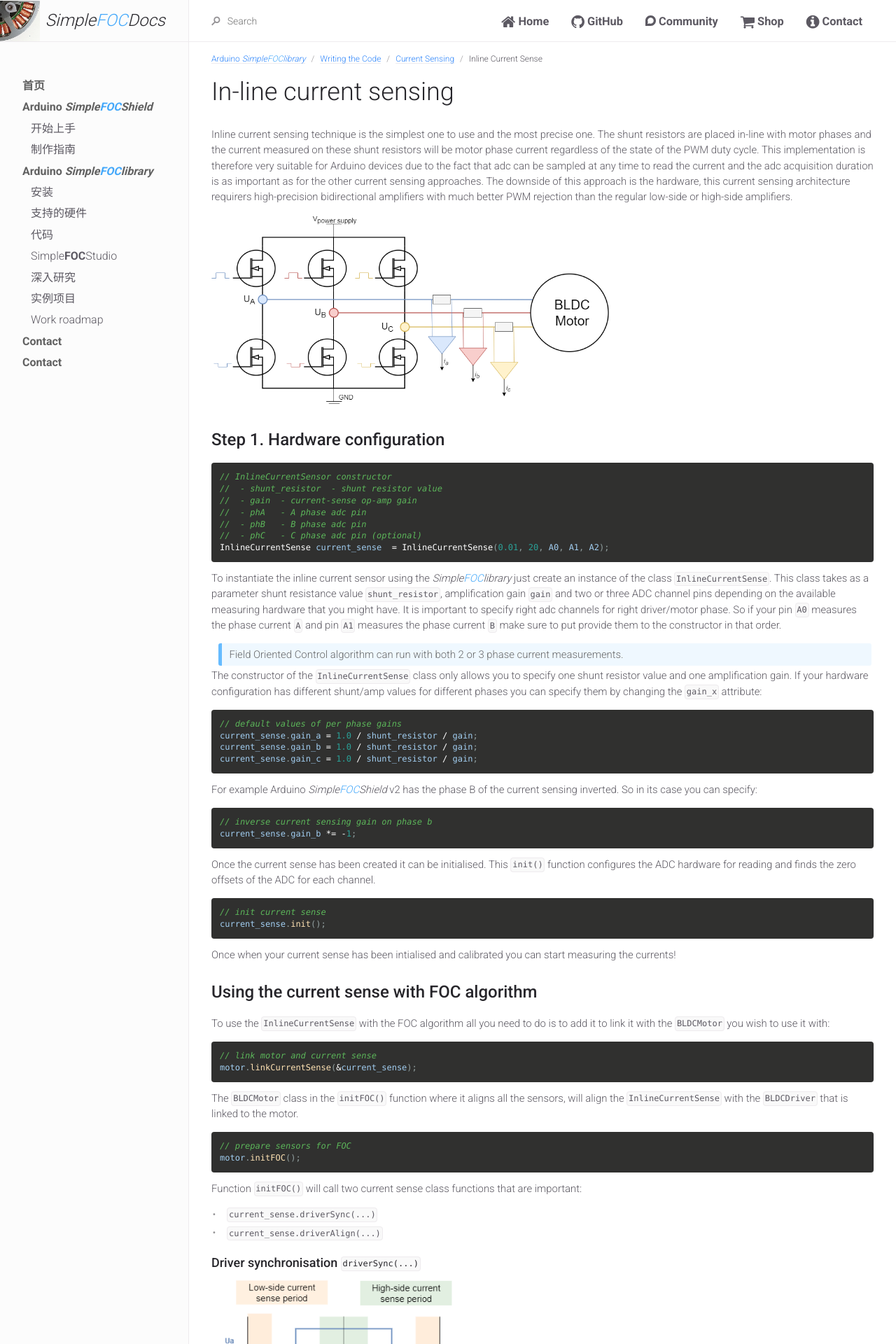
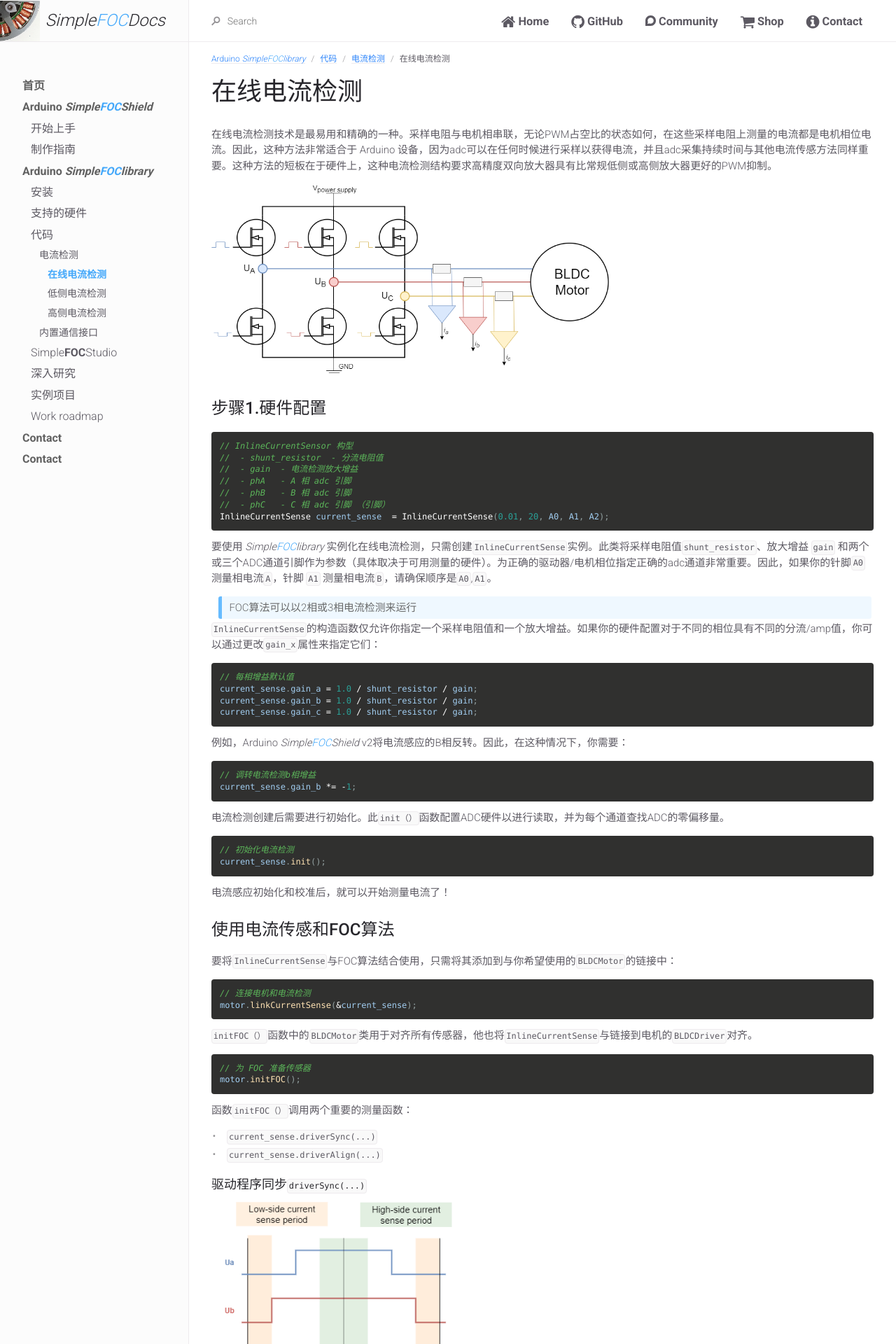
Before and after one commit to simplefoc/docs_chinese, a Jekyll site: the page built from docs/simplefoc_library/code/current_sense/inline.md, in a window 1280 px wide. Shown: the top 1920 px of the page at 70% size. Built offline with Jekyll 4.4.1, drawn with Linux system fonts in a browser that asks for light colours; some of the changed text lies outside the part shown.

Commit message:
code current sense title

````diff
--- a/docs/simplefoc_library/code/current_sense/inline.md
+++ b/docs/simplefoc_library/code/current_sense/inline.md
@@ -1,163 +1,179 @@
 ---
 layout: default
-title: Inline Current Sense
+title: 在线电流检测
 nav_order: 1
 permalink: /inline_current_sense
-parent: Current Sensing
-grand_parent: Writing the Code
+parent: 电流检测
+grand_parent: 代码
 grand_grand_parent: Arduino <span class="simple">Simple<span class="foc">FOC</span>library</span>
 ---
 
-# In-line current sensing
+# 在线电流检测
 
-Inline current sensing technique is the simplest one to use and the most precise one. The shunt resistors are placed in-line with motor phases and the current measured on these shunt resistors will be motor phase current regardless of the state of the PWM duty cycle. This implementation is therefore very suitable for Arduino devices due to the fact that adc can be sampled at any time to read the current and the adc acquisition duration is as important as for the other current sensing approaches. The downside of this approach is the hardware, this current sensing architecture requirers high-precision bidirectional amplifiers with much better PWM rejection than the regular low-side or high-side amplifiers.
+在线电流检测技术是最易用和精确的一种。采样电阻与电机相串联，无论PWM占空比的状态如何，在这些采样电阻上测量的电流都是电机相位电流。因此，这种方法非常适合于 Arduino 设备，因为adc可以在任何时候进行采样以获得电流，并且adc采集持续时间与其他电流传感方法同样重要。这种方法的短板在于硬件上，这种电流检测结构要求高精度双向放大器具有比常规低侧或高侧放大器更好的PWM抑制。
 
 <img src="extras/Images/in-line.png" class="width60">
 
-## Step 1. Hardware configuration
+## 步骤1.硬件配置
 
 ```cpp
-// InlineCurrentSensor constructor
-//  - shunt_resistor  - shunt resistor value
-//  - gain  - current-sense op-amp gain
-//  - phA   - A phase adc pin
-//  - phB   - B phase adc pin
-//  - phC   - C phase adc pin (optional)
+// InlineCurrentSensor 构型
+//  - shunt_resistor  - 分流电阻值
+//  - gain  - 电流检测放大增益
+//  - phA   - A 相 adc 引脚
+//  - phB   - B 相 adc 引脚
+//  - phC   - C 相 adc 引脚 （引脚）
 InlineCurrentSense current_sense  = InlineCurrentSense(0.01, 20, A0, A1, A2);
 ```
-To instantiate the inline current sensor using the <span class="simple">Simple<span class="foc">FOC</span>library</span> just create an instance of the class `InlineCurrentSense`. This class takes as a parameter shunt resistance value `shunt_resistor`, amplification gain `gain` and two or three ADC channel pins depending on the available measuring hardware that you might have. It is important to specify right adc channels for right driver/motor phase. So if your pin `A0` measures the phase current `A` and pin `A1` measures the phase current `B` make sure to put provide them to the constructor in that order.
+要使用 <span class="simple">Simple<span class="foc">FOC</span>library </span>实例化在线电流检测，只需创建`InlineCurrentSense`实例。此类将采样电阻值`shunt_resistor`、放大增益 `gain` 和两个或三个ADC通道引脚作为参数（具体取决于可用测量的硬件）。为正确的驱动器/电机相位指定正确的adc通道非常重要。因此，如果你的针脚`A0`测量相电流`A`，针脚 `A1` 测量相电流`B`，请确保顺序是`A0`,`A1`。
 
 <blockquote class="info">
-Field Oriented Control algorithm can run with both 2 or 3 phase current measurements.
+FOC算法可以以2相或3相电流检测来运行
 </blockquote>
 
-The constructor of the `InlineCurrentSense` class only allows you to specify one shunt resistor value and one amplification gain. If your hardware configuration has different shunt/amp values for different phases you can specify them by changing the `gain_x` attribute:
+`InlineCurrentSense`的构造函数仅允许你指定一个采样电阻值和一个放大增益。如果你的硬件配置对于不同的相位具有不同的分流/amp值，你可以通过更改`gain_x`属性来指定它们：
+
 ```cpp
-// default values of per phase gains
+// 每相增益默认值
 current_sense.gain_a = 1.0 / shunt_resistor / gain;
 current_sense.gain_b = 1.0 / shunt_resistor / gain;
 current_sense.gain_c = 1.0 / shunt_resistor / gain;
 ```
 
-For example  Arduino <span class="simple">Simple<span class="foc">FOC</span>Shield</span> v2 has the phase B of the current sensing inverted. So in its case you can specify:
+例如，Arduino <span class="simple">Simple<span class="foc">FOC</span>Shield </span>v2将电流感应的B相反转。因此，在这种情况下，你需要：
+
 ```cpp
-// inverse current sensing gain on phase b
+// 调转电流检测b相增益
 current_sense.gain_b *= -1;
 ```
 
-Once the current sense has been created it can be initialised. This `init()` function configures the ADC hardware for reading and finds the zero offsets of the ADC for each channel.
+电流检测创建后需要进行初始化。此`init（）`函数配置ADC硬件以进行读取，并为每个通道查找ADC的零偏移量。
+
 ```cpp
-// init current sense
+// 初始化电流检测
 current_sense.init();
 ```
-Once when your current sense has been intialised and calibrated you can start measuring the currents!
+电流感应初始化和校准后，就可以开始测量电流了！
 
-## Using the current sense with FOC algorithm
-To use the `InlineCurrentSense` with the FOC algorithm all you need to do is to add it to link it with the `BLDCMotor` you wish to use it with:
+## 使用电流传感和FOC算法
+要将`InlineCurrentSense`与FOC算法结合使用，只需将其添加到与你希望使用的`BLDCMotor`的链接中：
+
 ```cpp
-// link motor and current sense
+// 连接电机和电流检测
 motor.linkCurrentSense(&current_sense);
 ```
-The `BLDCMotor` class in the `initFOC()` function where it aligns all the sensors, will align the `InlineCurrentSense` with the `BLDCDriver` that is linked to the motor.
+`initFOC（）`函数中的`BLDCMotor`类用于对齐所有传感器，他也将`InlineCurrentSense`与链接到电机的`BLDCDriver`对齐。
+
 ```cpp
-// prepare sensors for FOC
+// 为 FOC 准备传感器
 motor.initFOC();
 ```
-Function `initFOC()` will call two current sense class functions that are important:
+函数`initFOC（）`调用两个重要的测量函数：
+
 - `current_sense.driverSync(...)`
 - `current_sense.driverAlign(...)`
 
-### Driver synchronisation `driverSync(...)`
+### 驱动程序同步`driverSync(...)`
 <img src="extras/Images/comparison_cs.png" class="width40">
 
-Since the Inline current sensing technique does not require triggering of particular events for ADC acquisition the `driverSync()` function does nothing really. This function will be very ipmportant for low-side and high-side current sensing as shown on the figure above.
+由于在线电流检测技术不需要触发ADC采集的事件，`driverSync（）`函数实际上什么都不做。如上图所示，此功能对于低侧和高侧电流感应非常重要。
 
-### Alignment with the motor phases `driverAlign(...)`
+### 与电机相位对齐 `driverAlign(...)`
 
-The alignment is done by calling the function:
+通过调用以下函数完成对齐：
 ```cpp
 current_sense.driverAlign(&driver, voltage_sensor_align);
 ```
-This function applies using the driver instance applies the voltage to each of the phases and checks if the measured currents correspond to the directions of the applied voltages.
-This alignment procedure is able to correct for:
-- Incorrect order of adc pins
-- Incorrect gain sign
+此函数用于向电机的每一相施加电压，而后检查所检测的电流是否与所施加的电压方向相对应。此函数可以纠正：
 
-If [monitoring](monitoring) is enabled for the motor during the `initFOC` the monitor will display the alignment status:
- - `0` - fail
- - `1` - success and nothing changed
- - `2` - success but pins reconfigured
- - `3` - success but gains inverted
- - `4` - success but pins reconfigured and gains inverted
+- 不正确的adc引脚顺序
+- 不正确的增益（正或负）
 
+如果在`initFOC`期间为电机启用 [monitoring](monitoring) ，监控器将显示对齐状态：
 
-If you are sure in your configuration and if you wish to skip the alignment procedure you can specify set the `skip_align` flag before calling `motor.initFOC()`:
+ - `0` - 失败
+ - `1` - 成功了，且没有改变其他配置
+ - `2` - 成功，但引脚重新配置
+ - `3` - 成功，但增益相反
+ - `4` - 成功，但引脚重新配置且增益相反
+
+如果你在配置中确定并且希望跳过对齐过程，则可以指定在调用`motor.initFOC()`之前设置 `skip_align` 标志位：
+
 ```cpp
-// skip alignment procedure
+// 跳过校准过程
 current_sense.skip_align = true;
 ```
 
-For example  Arduino <span class="simple">Simple<span class="foc">FOC</span>Shield</span> v2, you would have a code similar to this:
+
+
+例如，Arduino <span class="simple">simple<span class="foc">foc</span>Shield </span>v2，你的代码类似：
+
 ```cpp
-// invert phase b gain
+// 调转b相增益
 current_sense.gain_b *=-1;
-// skip alignment
+// 跳过校准
 current_sense.skip_align = true;
 ...
-// align all sensors
+// 校准所有传感器
 motor.initFOC();
 ```
 
 
-## Standalone current sense
+## 独立电流检测
 
-To use your inline current sensor as a stand-alone sensor after you have configured the hardware and calibrated it you can read the phase currents by calling:
+配置硬件并校准后，要把在线电流检测用作独立传感器，可以通过调用以下命令读取相位电流：
 ```cpp
 PhaseCurrent_s  current = current_sense.getPhaseCurrents();
 ```
 This function returns the `PhaseCurrent_s` structure that which has three variables `a`, `b` and `c`. So you can print them out for example;
+
+此函数返回的结构体`PhaseCurrent_s`包括`a`, `b` 和 `c`三个变量。例如，你可以把它们打印出来；
+
 ```cpp
 Serial.println(current.a);
 Serial.println(current.b);
-Serial.println(current.c); // 0 if only two currents mode
+Serial.println(current.c); // 仅使用两相电流测量值，返回0
 ```
-If you are using only two phase current measurements in your `InlineCurrentSense`, it will return the third current `current.c` equal to 0.
+如果在`InlineCurrentSense`中仅使用两相电流测量值，则它将返回等于0的第三个电流 `current.c` 。
 
-Sometimes the phase currents are hard to interpret, therefore this current sense class enables you to read the transformed current vector magnitude. The absolute DC current the motor is drawing.
+有时相位电流很难解释，而电流检测能够直观的读取转换后的电流矢量幅值。电机所消耗的绝对直流电流。
 ```cpp
 float current_mag = current_sense.getDCCurrent();
 ```
 
-Futhermore if you have an access to the position sensor of the motor connected to the driver you can get signed value of the DC current the motor is drawing by providing it to the `getDCCurrent` method.
+此外，如果你可以访问与驱动器链接的电机位置传感器，则可以通过将其提供给`getDCCurrent`，获得电机正在消耗的直流电流的值。
+
 ```cpp
 float current = current_sense.getDCCurrent(motor_electrical_angle);
 ```
 
-Finally if you have the access to the motor position sensor you current sense class will be able to tell you the FOC currents D and Q that your motor is drawing.
+最后，如果你可以访问电机位置传感器，你的电流检测类将能够告知电机当前的FOC的Q电流和Q电流。
 ```cpp
 DQCurrent_s current = current_sense.getFOCCurrents(motor_electrical_angle);
 ```
-This function returns the `DQCurrent_s`  structure which has two variables, `d` and `q`. You can print them out for example:
+此函数返回包含两个变量`d`和`q`的 `DQCurrent_s` 结构体。你可以将其打印出来，例如：
+
 ```cpp
 Serial.println(current.d);
 Serial.println(current.q);
 ```
-### Example code
-Here is a simple example of a inline current sense as a stand-alone sensor using the <span class="simple">Simple<span class="foc">FOC</span>library</span> and <span class="simple">Simple<span class="foc">FOC</span>Shield</span> v2.
+### 示例代码
+这里是一个简单的例子，使用<span class="simple">Simple<span class="foc">FOC</span>library</span>和<span class="simple">Simple<span class="foc">FOC</span>Shield</span>作为独立传感器。
+
 ```cpp
 #include <SimpleFOC.h>
 
-// current sensor
-// shunt resistor value
-// gain value
-// pins phase A,B
+// 电流传感器
+// 分流电阻值
+// 增益值
+// A相、B相引脚
 InlineCurrentSense current_sense = InlineCurrentSense(0.01, 50.0, A0, A2);
 
 void setup() {
-  // initialise the current sensing
+  // 初始化电流检测
   current_sense.init();
 
-  // for SimpleFOCShield v2.01/v2.0.2
+  // 针对 SimpleFOCShield v2.01/v2.0.2 版本
   current_sense.gain_b *= -1;
 
   Serial.begin(115200);
````
Also changed, not shown: docs/simplefoc_library/code/current_sense/high_side.md (+6 -6 lines), docs/simplefoc_library/code/current_sense/index.md (+26 -25 lines), docs/simplefoc_library/code/current_sense/low_side.md (+6 -7 lines).
